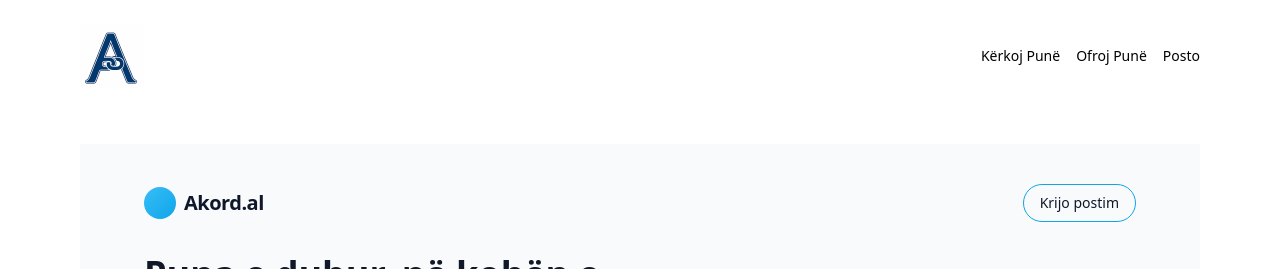
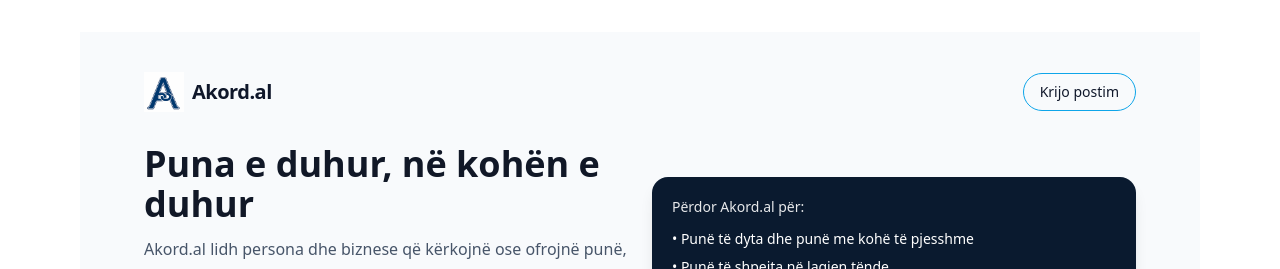
Before and after one commit to akord14/dakord, a Next.js app: page / in a window 1280 px wide. Shown: the top 269 px of the page. Built offline with nearby package versions, Linux system fonts and the light colour scheme; no server answers; the database is empty.

Commit message:
Homepage header with logo and no top navbar

```diff
--- a/app/layout.tsx
+++ b/app/layout.tsx
@@ -1,8 +1,6 @@
 // app/layout.tsx
 import type { Metadata } from "next";
 import "./globals.css";
-import Link from "next/link";
-import Image from "next/image";
 
 const PROF_TO_IMG: Record<string, string> = {
   "Shofer": "driver.svg",
@@ -29,33 +27,6 @@ export default function RootLayout({ children }: { children: React.ReactNode })
   return (
     <html lang="sq">
       <body>
-        {/* HEADER */}
-        <header className="max-w-6xl mx-auto px-4 py-6 flex items-center gap-6">
-          <Link href="/" className="flex items-center">
-            <Image
-              src="/akord-icon.png"
-              width={64}
-              height={64}
-              alt="Akord.al"
-            />
-          </Link>
-
-          <nav className="ml-auto flex gap-4 text-sm">
-            <Link href="/seeking" className="hover:underline">
-              Kërkoj Punë
-            </Link>
-            <Link href="/offering" className="hover:underline">
-              Ofroj Punë
-            </Link>
-            <Link
-              href="/post/new?type=seeking"
-              className="btn btn-primary"
-            >
-              Posto
-            </Link>
-          </nav>
-        </header>
-
         {/* MAIN */}
         <main className="max-w-6xl mx-auto px-4 py-8">
           {children}
--- a/app/page.tsx
+++ b/app/page.tsx
@@ -1,4 +1,5 @@
 import Link from "next/link";
+import Image from "next/image";
 import { createClient } from "@supabase/supabase-js";
 import ProfessionIcon from "../components/ProfessionIcon";
 
@@ -60,7 +61,12 @@ export default async function HomePage() {
         {/* HEADER */}
         <header className="mb-8 flex flex-col items-start justify-between gap-4 sm:flex-row sm:items-center">
           <Link href="/" className="flex items-center gap-2">
-            <div className="h-8 w-8 rounded-full bg-gradient-to-br from-sky-400 to-sky-500" />
+            <Image
+              src="/akord-icon.png"
+              width={40}
+              height={40}
+              alt="Akord.al"
+            />
             <span className="text-xl font-bold tracking-tight">Akord.al</span>
           </Link>
 
@@ -80,8 +86,8 @@ export default async function HomePage() {
             </h1>
 
             <p className="mt-3 text-base text-slate-600 leading-relaxed">
-            Akord.al lidh persona dhe biznese që kërkojnë ose ofrojnë punë, me fokus te
-            thjeshtësia, qartësia dhe respekti për kohën tënde.
+              Akord.al lidh persona dhe biznese që kërkojnë ose ofrojnë punë, me
+              fokus te thjeshtësia, qartësia dhe respekti për kohën tënde.
             </p>
 
             <div className="flex flex-col gap-3 mt-5">
@@ -141,7 +147,8 @@ export default async function HomePage() {
         <section className="grid gap-4 sm:grid-cols-2 lg:grid-cols-3">
           {latestPosts.length === 0 && (
             <p className="text-sm text-slate-500">
-              Nuk ka ende postime të aprovuara. Bëhu i pari që krijon një postim.
+              Nuk ka ende postime të aprovuara. Bëhu i pari që krijon një
+              postim.
             </p>
           )}
 
```
Lines whose indentation alone changed are shown as unchanged.
